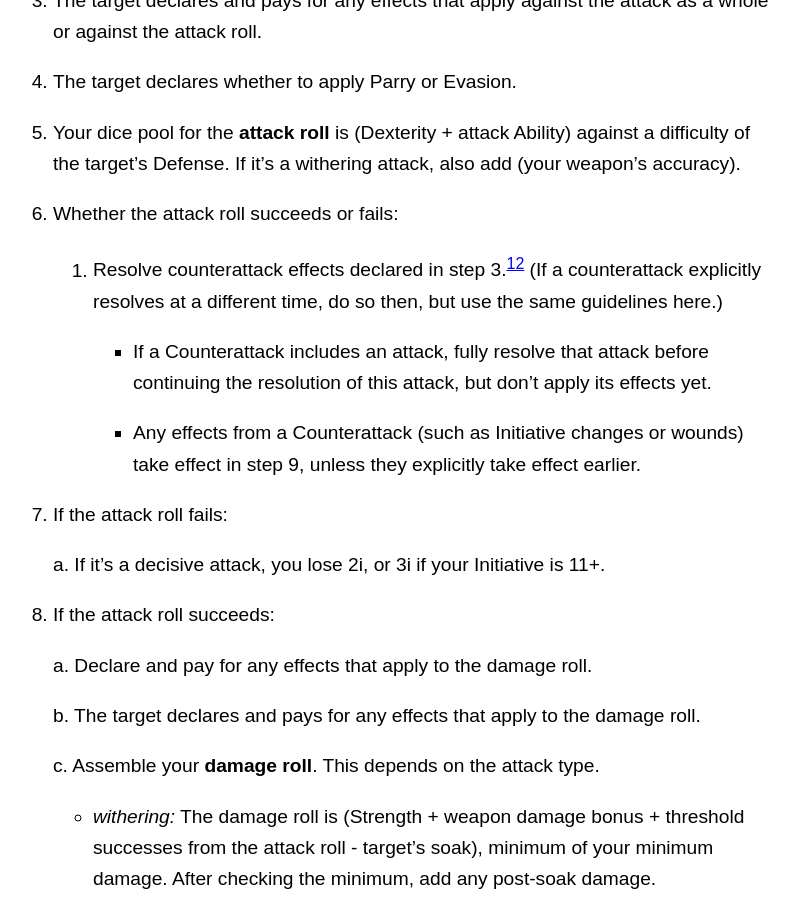
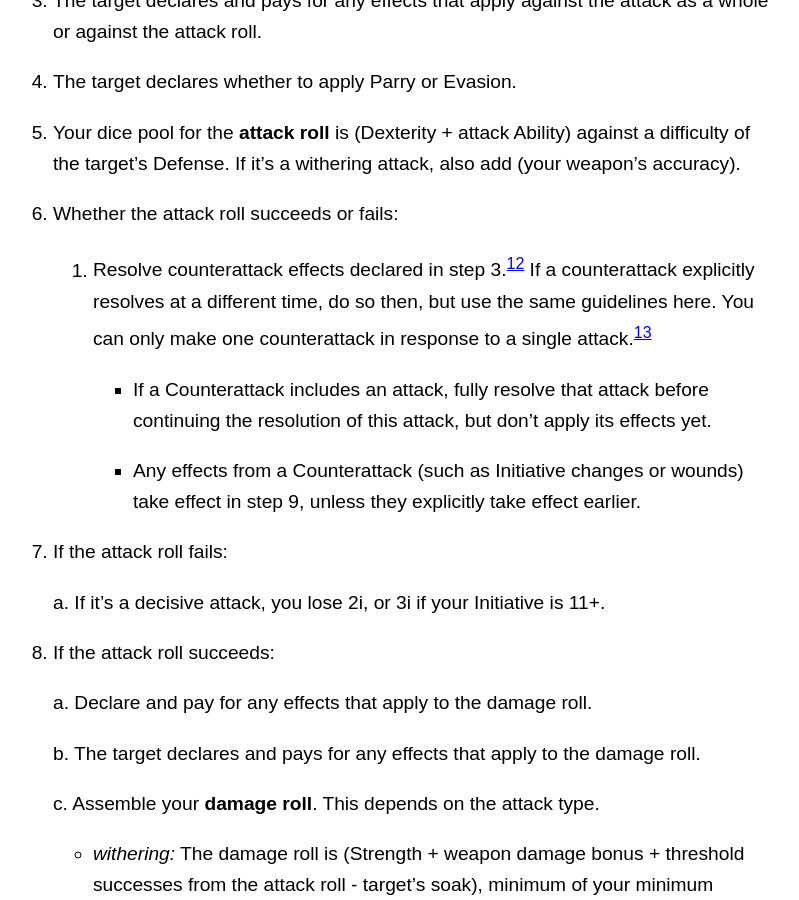
Before and after one commit to lost-egg/lost-egg.github.io, a Jekyll site: the page built from combat.md, in a window 1280 px wide and 900 px high, scrolled down 16214 px. Shown: the whole window, without its empty margins (243-1042 px from the left). Built offline with Jekyll 4.4.1, drawn with Linux system fonts in a browser that asks for light colours; some of the changed text lies outside the part shown.

Commit message:
Clarify counterattacks more

```diff
--- a/combat.md
+++ b/combat.md
@@ -359,7 +359,7 @@ Each attack has an order of operations used to resolve it. Usually you won't nee
 
 6. Whether the attack roll succeeds or fails:
 
-    1. Resolve counterattack effects declared in step 3.[^when-counterattacks] (If a counterattack explicitly resolves at a different time, do so then, but use the same guidelines here.)
+    1. Resolve counterattack effects declared in step 3.[^when-counterattacks] If a counterattack explicitly resolves at a different time, do so then, but use the same guidelines here. You can only make one counterattack in response to a single attack.[^one-counterattack]
 
         * If a Counterattack includes an attack, fully resolve that attack before continuing the resolution of this attack, but don't apply its effects yet.
 
@@ -396,6 +396,8 @@ Each attack has an order of operations used to resolve it. Usually you won't nee
 9. Apply the effects of any counterattacks resolved in step 6.
 
 10. The target gets a −1 onslaught penalty to Defense until their next turn.
+
+[^one-counterattack]: This isn't given in the original text, but is clarified in a [forum post by a current writer](http://forum.theonyxpath.com/forum/main-category/exalted/1069023-ask-the-devs?p=1069658#post1069658).
 
 [^when-counterattacks]: When counterattacks are applied isn't given in the original text, but is clarified in a [forum post by a current writer](http://forum.theonyxpath.com/forum/main-category/exalted/1069023-ask-the-devs/page202).
 
```
